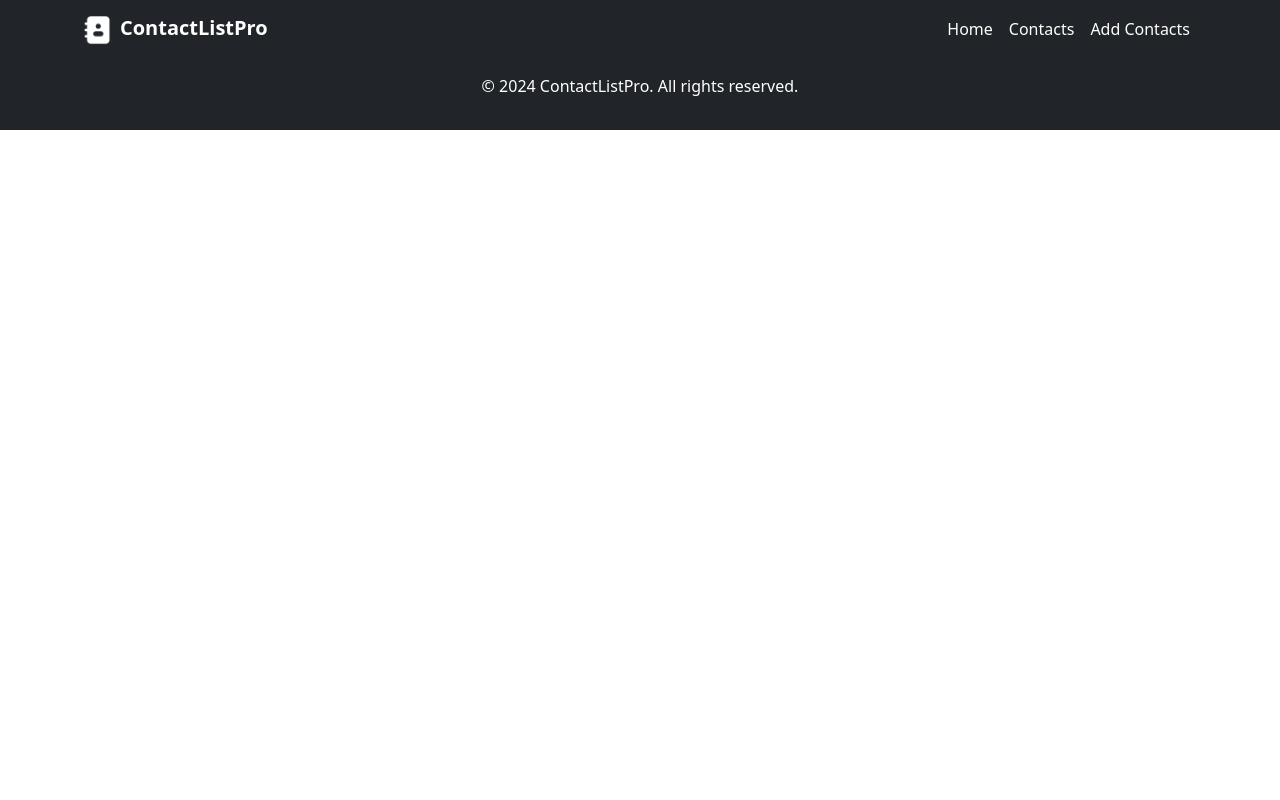
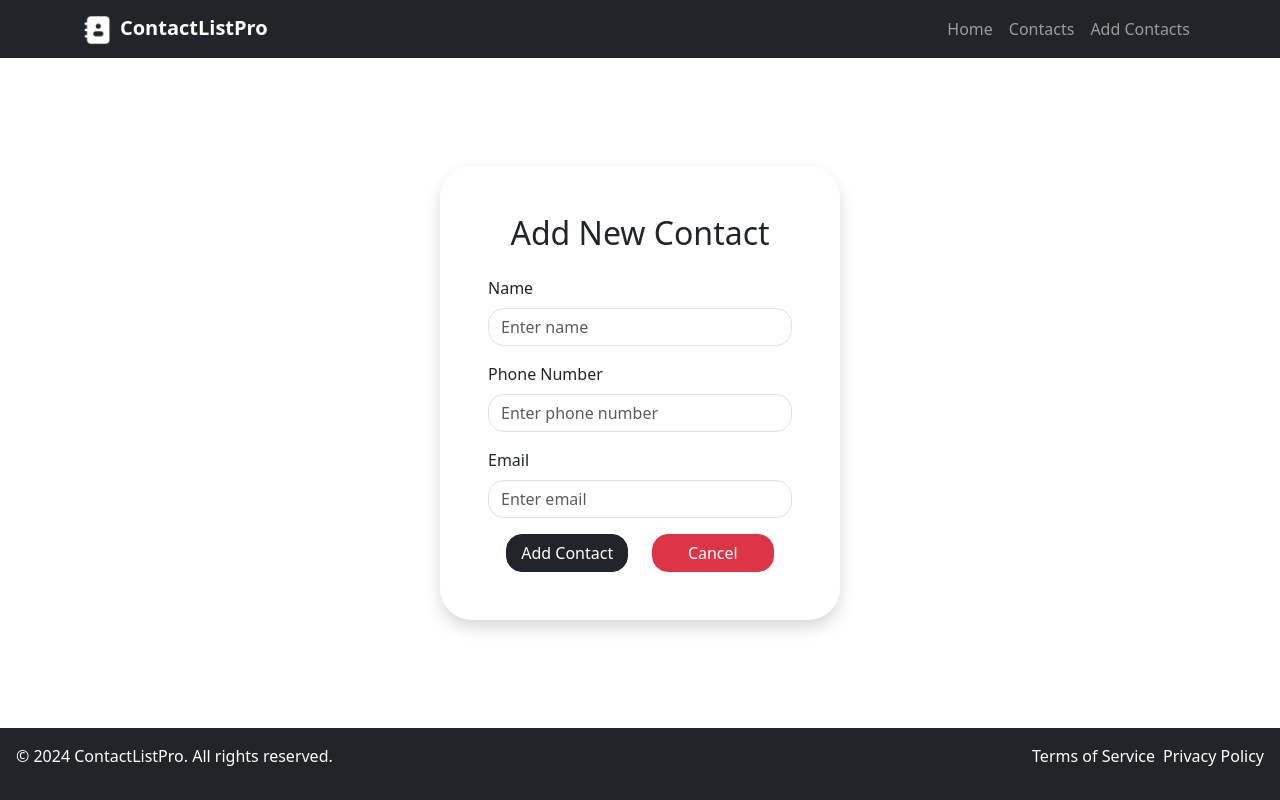
Before and after one commit to KaranveerManhas/contact-list-react, a React (Create React App) app: page /add-contact in a window 1280 px wide. Built offline with nearby package versions, Linux system fonts and the light colour scheme.

Commit message:
Created Contacts and Contact Form pages and added routes to links

```diff
--- a/src/App.css
+++ b/src/App.css
@@ -1,38 +1,16 @@
+html, body, .App {
+  height: 100vh;
+  margin: 0;
+}
+
 .App {
+  display: flex;
+  flex-direction: column;
   text-align: center;
 }
 
-.App-logo {
-  height: 40vmin;
-  pointer-events: none;
-}
-
-@media (prefers-reduced-motion: no-preference) {
-  .App-logo {
-    animation: App-logo-spin infinite 20s linear;
-  }
-}
-
-.App-header {
-  background-color: #282c34;
-  min-height: 100vh;
+.body-content {
+  flex: 1;
   display: flex;
   flex-direction: column;
-  align-items: center;
-  justify-content: center;
-  font-size: calc(10px + 2vmin);
-  color: white;
 }
-
-.App-link {
-  color: #61dafb;
-}
-
-@keyframes App-logo-spin {
-  from {
-    transform: rotate(0deg);
-  }
-  to {
-    transform: rotate(360deg);
-  }
-}
--- a/src/App.jsx
+++ b/src/App.jsx
@@ -4,8 +4,10 @@ import './App.css';
 import { BrowserRouter as Router, Route, Routes } from'react-router-dom';
 
 // Components
-import Home from './pages/home/Home';
+import {Home} from './pages/home/Home';
 import { LayoutComponent } from './components/layout/Layout';
+import Contacts from './pages/contacts/Contacts';
+import ContactForm from './pages/contactForm/ContactForm';
 
 function App() {
 
@@ -15,6 +17,8 @@ function App() {
         <LayoutComponent>
           <Routes>
             <Route path='/' element={<Home />} />
+            <Route path='/contacts' element={<Contacts />} />
+            <Route path='/add-contact' element={<ContactForm />} />
           </Routes>
         </LayoutComponent>
       </div>
--- a/src/components/footer/Footer.jsx
+++ b/src/components/footer/Footer.jsx
@@ -1,5 +1,14 @@
+
+import { NavLink } from 'react-router-dom';
+
+
+
 export const FooterComponent = () => (
-    <footer className="bg-dark text-white text-center py-3">
-        <p>© 2024 ContactListPro. All rights reserved.</p>
+    <footer className="bg-dark text-white p-3 d-flex">
+        <p className="me-auto">© 2024 ContactListPro. All rights reserved.</p>
+        <div className="footer-links text-white ms-auto">
+           <NavLink to={''} className='text-decoration-none text-white me-2'>Terms of Service</NavLink>
+           <NavLink to={''} className='text-decoration-none text-white'>Privacy Policy</NavLink>
+        </div>
     </footer>
 );
--- a/src/components/layout/Layout.jsx
+++ b/src/components/layout/Layout.jsx
@@ -6,7 +6,10 @@ export const LayoutComponent = ({ children }) => {
     return (
         <>
             <NavbarComponent />
-            {children}
+            <div className="body-content">
+                {children}
+            </div>
+
             <FooterComponent />
         </>
     )
--- a/src/components/navbar/Navbar.jsx
+++ b/src/components/navbar/Navbar.jsx
@@ -2,17 +2,32 @@
 import Container from 'react-bootstrap/Container';
 import Nav from 'react-bootstrap/Nav';
 import Navbar from 'react-bootstrap/Navbar';
-// Navbar Custom CSS
-import './navbar.css';
+import { useNavigate } from 'react-router-dom';
 
 // Navbar Component
 export const NavbarComponent = () => {
 
+    const navigate = useNavigate();
+
+    const handleNavigate = (e) => {
+        e.preventDefault();
+        // TODO: Navigate to specific page
+        if(e.target.innerText === "Home" || e.target.innerText === "ContactListPro"){
+            navigate('/');
+        }
+        else if (e.target.innerText === "Contacts"){
+            navigate('/contacts');
+        }
+        else {
+            navigate('/add-contact');
+        }
+    }
+
     return (
         <>
-        <Navbar expand='lg' className='bg-dark'>
+        <Navbar expand='lg' className='bg-dark navbar-dark'>
             <Container>
-                <Navbar.Brand href="#home" className='fw-bold'>
+                <Navbar.Brand href="#home" className='fw-bold' onClick={handleNavigate}>
                     <img
                     src="/images/contact.png"
                     alt="ContactList Icon"
@@ -25,9 +40,9 @@ export const NavbarComponent = () => {
                 <Navbar.Toggle aria-controls="basic-navbar-nav" />
                 <Navbar.Collapse id="basic-navbar-nav">
                     <Nav className="ms-auto">
-                        <Nav.Link href="#home">Home</Nav.Link>
-                        <Nav.Link href="#link">Contacts</Nav.Link>
-                        <Nav.Link href="#">Add Contacts</Nav.Link>
+                        <Nav.Link href="#home" onClick={handleNavigate}>Home</Nav.Link>
+                        <Nav.Link href="#link" onClick={handleNavigate}>Contacts</Nav.Link>
+                        <Nav.Link href="#" onClick={handleNavigate}>Add Contacts</Nav.Link>
                     </Nav>
                 </Navbar.Collapse>
             </Container>
--- a/src/components/navbar/navbar.css
+++ /dev/null
@@ -1,6 +0,0 @@
-.navbar-brand {
-    color: #fefefe !important;
-}
-.nav-link {
-    color: #fefefe !important;
-}
--- /dev/null
+++ b/src/pages/contactForm/ContactForm.jsx
@@ -0,0 +1,84 @@
+// components/AddContactForm.jsx
+import React, { useState } from 'react';
+import { Form, Button, Container, Row, Col } from 'react-bootstrap';
+
+import './contactForm.css';
+
+const ContactForm = () => {
+  const [formData, setFormData] = useState({
+    name: '',
+    phone: '',
+    email: ''
+  });
+
+  const handleChange = (e) => {
+    const { name, value } = e.target;
+    setFormData({ ...formData, [name]: value });
+  };
+
+  const handleSubmit = (e) => {
+    e.preventDefault();
+    console.log('Form Data:', formData);
+    // Add logic to handle form submission, e.g., save contact data
+  };
+
+  return (
+    <Container className="d-flex justify-content-center align-items-center h-100">
+      <Row className="w-100">
+        <Col md={7} lg={5} className="mx-auto p-5 shadow rounded-5 contact-form-container">
+          <h2 className="text-center mb-4">Add New Contact</h2>
+          <Form onSubmit={handleSubmit} className='text-start'>
+            <Form.Group controlId="formName" className="mb-3">
+              <Form.Label>Name</Form.Label>
+              <Form.Control
+                type="text"
+                name="name"
+                value={formData.name}
+                onChange={handleChange}
+                placeholder="Enter name"
+                className='rounded-4'
+                required
+              />
+            </Form.Group>
+
+            <Form.Group controlId="formPhone" className="mb-3">
+              <Form.Label>Phone Number</Form.Label>
+              <Form.Control
+                type="text"
+                name="phone"
+                value={formData.phone}
+                onChange={handleChange}
+                placeholder="Enter phone number"
+                className='rounded-4'
+                required
+              />
+            </Form.Group>
+
+            <Form.Group controlId="formEmail" className="mb-3">
+              <Form.Label>Email</Form.Label>
+              <Form.Control
+                type="email"
+                name="email"
+                value={formData.email}
+                onChange={handleChange}
+                placeholder="Enter email"
+                className='rounded-4'
+                required
+              />
+            </Form.Group>
+            <div className="text-center">
+                <Button variant="dark" type="submit" className="form-btn me-4 rounded-4">
+                Add Contact
+                </Button>
+                <Button variant="danger" type="reset" className="form-btn rounded-4">
+                Cancel
+                </Button>
+            </div>
+          </Form>
+        </Col>
+      </Row>
+    </Container>
+  );
+};
+
+export default ContactForm;
--- /dev/null
+++ b/src/pages/contactForm/contactForm.css
@@ -0,0 +1,8 @@
+
+.contact-form-container{
+    max-width: 400px !important;
+}
+
+.form-btn{
+    width: 40%;
+}
--- /dev/null
+++ b/src/pages/contacts/Contacts.jsx
@@ -0,0 +1,7 @@
+import React from 'react'
+
+export default function Contacts() {
+  return (
+    <div>Contacts</div>
+  )
+}
--- a/src/pages/home/Home.jsx
+++ b/src/pages/home/Home.jsx
@@ -1,7 +1,33 @@
-import React from 'react'
+import  Container from 'react-bootstrap/Container';
+import Row from 'react-bootstrap/Row';
+import Col from 'react-bootstrap/Col';
+import Button from 'react-bootstrap/Button';
+import { useNavigate } from 'react-router-dom';
 
-export default function Home() {
-  return (
-    <div>Home</div>
-  )
-}
+
+export const Home = () => {
+
+    const navigate = useNavigate();
+
+    const handleNavigateToContactList = () => {
+        navigate('/contacts');
+    }
+
+    const handleNavigateToAddContacts = () => {
+        navigate('/add-contact');
+    }
+
+    return (
+    <Container className="d-flex flex-column justify-content-center align-items-center h-100">
+        <Row className="text-center">
+        <Col>
+            <h1>Welcome to ContactListPro</h1>
+            <p className="lead">The best way to manage and organize your contacts.</p>
+            <div className="d-flex justify-content-center mt-3">
+            <Button variant="dark" className="me-2" onClick={handleNavigateToContactList}>View Contacts</Button>
+            <Button variant="dark" onClick={handleNavigateToAddContacts}>Add Contacts</Button>
+            </div>
+        </Col>
+        </Row>
+    </Container>
+)};
```
